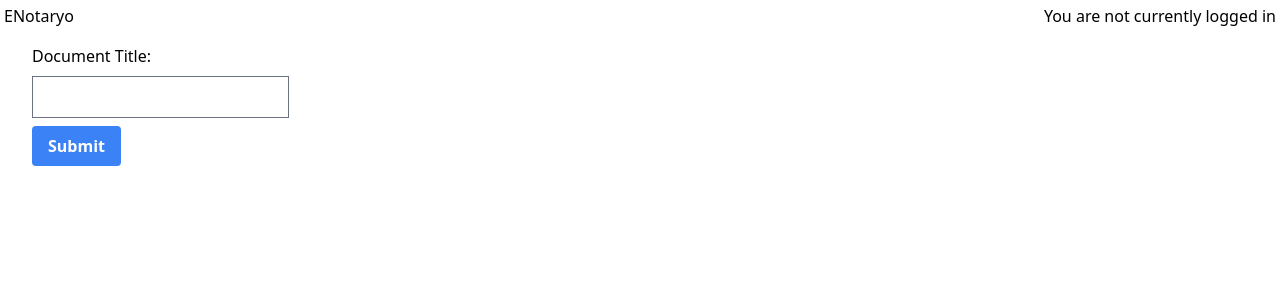
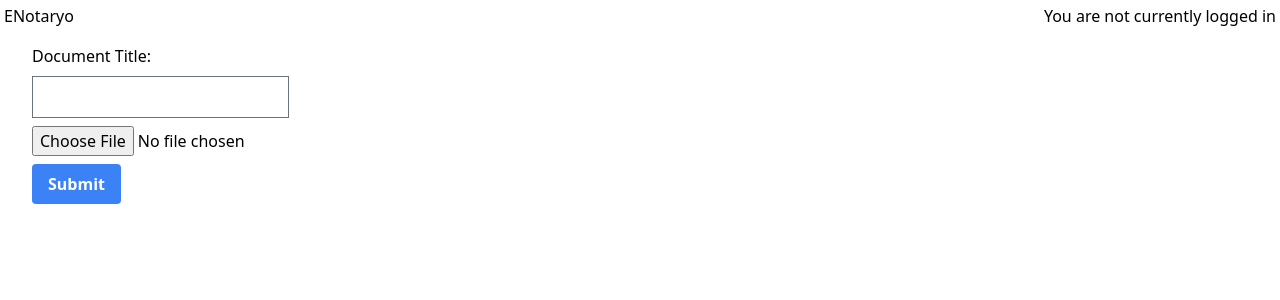
Before and after one commit to VeeIsForVictor/enotaryo, a SvelteKit app: page /document in a window 1280 px wide. Shown: the top 300 px of the page. Built offline with nearby package versions, Linux system fonts and the light colour scheme; no server answers.

Commit message:
feat: submit a file to database as blob

```diff
--- a/src/routes/(register)/document/+page.server.ts
+++ b/src/routes/(register)/document/+page.server.ts
@@ -1,7 +1,18 @@
 export const actions = {
 	default: async ({ request, fetch }) => {
+		interface Data {
+			title: string;
+			blob: Blob;
+		}
+
 		const formData = await request.formData();
-		const data = { title: formData.get('title') };
+
+		const file = formData.get('file') as File;
+		var url = URL.createObjectURL(file);
+		var res = await fetch(url);
+		var blobFile = await res.blob();
+
+		const data: Data = { title: formData.get('') as string, blob: blobFile }
 
 		await fetch('/api/document', {
 			method: 'post',
--- a/src/routes/(register)/document/+page.svelte
+++ b/src/routes/(register)/document/+page.svelte
@@ -1,8 +1,44 @@
+<script lang="ts">
+	let inputFiles : FileList | null = $state(null);
+	let file: File | null = $state(null);
+
+	let imageURL: string | null = $state(null);
+	let image: HTMLImageElement;
+
+	let onFileChange = () => {
+		if (inputFiles !== null) {
+			file = inputFiles.item(0);
+
+			if (file == null) return;
+			imageURL = URL.createObjectURL(file);
+		}
+	};
+
+	let onImageLoad = () => {
+		console.log('loaded image');
+		image.hidden = false;
+
+	}
+</script>
+
 <form class="space-y-2" method="POST">
 	<label class="block" for="doc_id"> Document Title: </label>
-	<input name="title" type="text" required />
+	<input name="title" type="text" required /><br />
+
+	<input
+	name="file"
+	type="file"
+	id="fileInput"
+	accept="image/png,image/jpeg,image/webp"
+	bind:files={inputFiles}
+	onchange={onFileChange}
+	required
+	/>
+
 	<input
 		class="block bg-blue-500 hover:bg-blue-700 text-white font-bold py-2 px-4 rounded"
 		type="submit"
 	/>
 </form>
+
+<img src={imageURL} bind:this={image} id="upload" alt="uploaded by user" onload={onImageLoad} hidden />
--- a/src/routes/+page.svelte
+++ b/src/routes/+page.svelte
@@ -11,6 +11,7 @@
 	<a href="/signatory">Register Signatories</a><br />
 	<a href="/generate">Generate a QR</a><br />
 	<a href="/read">Read a QR</a><br />
+	<a href="/document">Upload a Document</a><br />
 	{#if user}
 		<a href="/otp">Check pending transactions</a>
 	{/if}
```
Also changed, not shown: src/routes/(register)/document/+server.ts (added), 1 other file (tests, documents, lock files or other folders).
